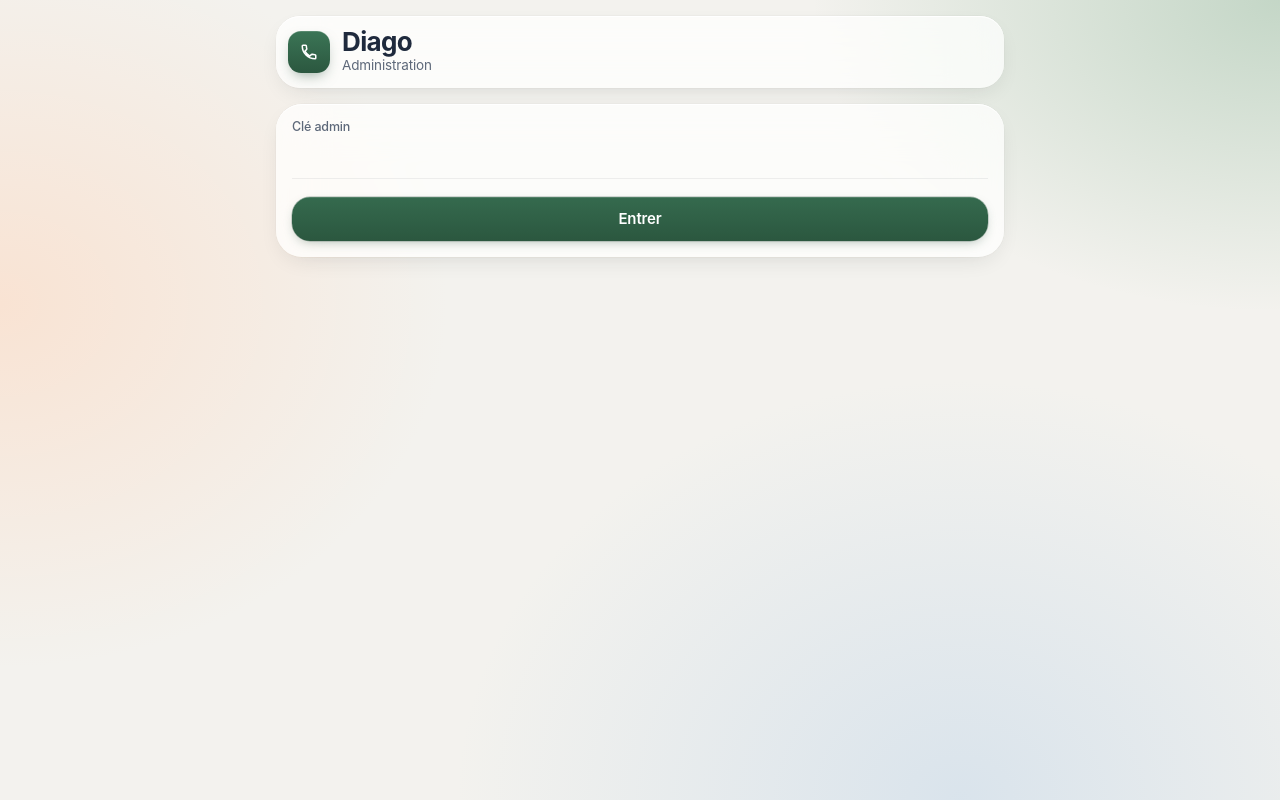
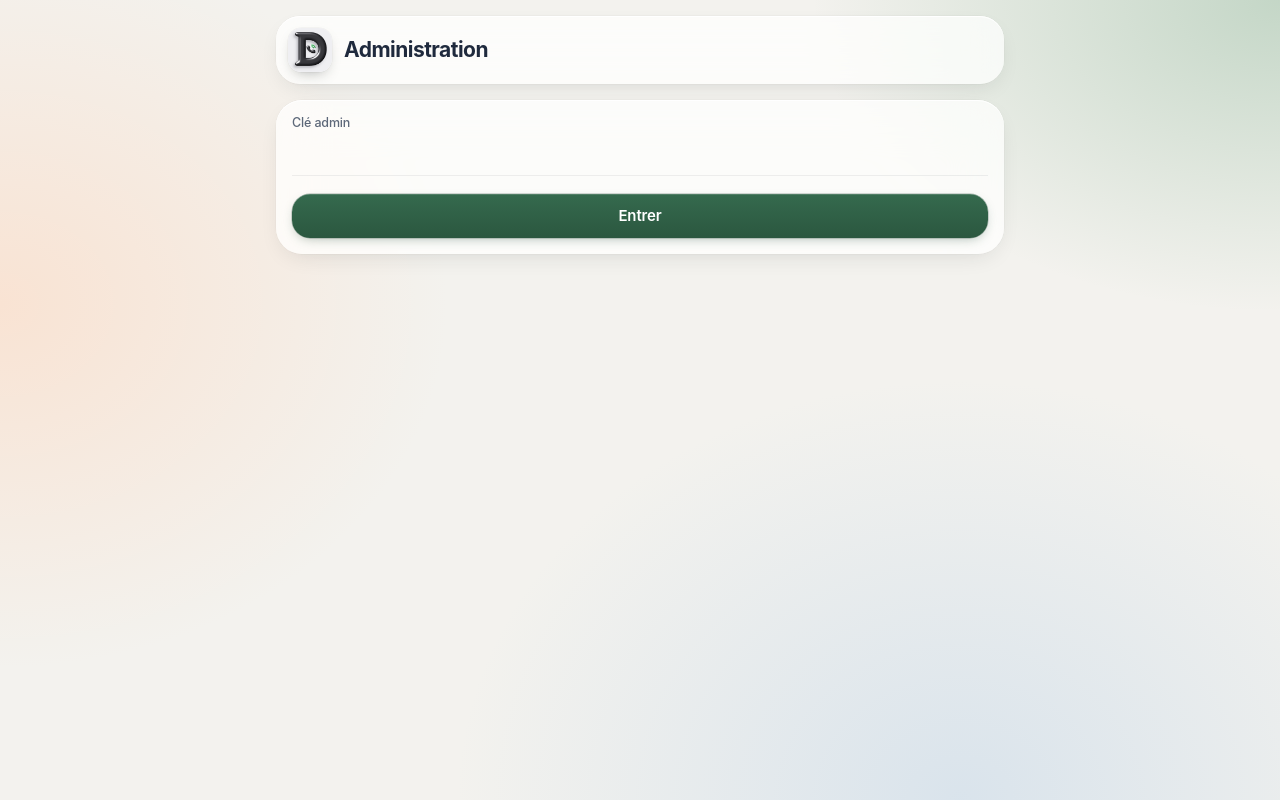
Before and after one commit to aurelife08-sudo/diago, a website: page public/admin.html in a window 1280 px wide. Drawn offline with Linux system fonts and the light colour scheme.

Commit message:
Nouveau logo Diago (en-tête, icônes, favicon) ; le nom du cabinet remplace « Diago » dans l'en-tête
Co-Authored-By: Claude Opus 5.5 <noreply@anthropic.com>
Claude-Session: https://claude.ai/code/session_019GiwWMRQxmTxqvHRdVKHY1

```diff
--- a/public/admin.html
+++ b/public/admin.html
@@ -5,7 +5,7 @@
   <meta name="viewport" content="width=device-width, initial-scale=1" />
   <meta name="robots" content="noindex" />
   <title>Diago · Admin</title>
-  <link rel="icon" href="/icon.svg" type="image/svg+xml" />
+  <link rel="icon" href="/favicon.png" type="image/png" />
   <link rel="stylesheet" href="/app.css" />
   <style>
     .app { padding-bottom: 40px; }
@@ -23,8 +23,8 @@
   <div class="app">
     <header class="top card">
       <div class="brand">
-        <div class="logo"><svg class="i" viewBox="0 0 24 24"><path d="M6.6 10.8a15 15 0 0 0 6.6 6.6l2.2-2.2a1 1 0 0 1 1-.25c1.1.37 2.3.57 3.6.57a1 1 0 0 1 1 1V20a1 1 0 0 1-1 1A17 17 0 0 1 3 4a1 1 0 0 1 1-1h3.5a1 1 0 0 1 1 1c0 1.25.2 2.45.57 3.57a1 1 0 0 1-.25 1z"/></svg></div>
-        <div><div class="brand-name">Diago</div><div class="brand-sub">Administration</div></div>
+        <img class="logo-img" src="/logo.png" alt="Diago" width="44" height="44" />
+        <div><div class="brand-name">Administration</div></div>
       </div>
       <button class="btn sm" id="logout" hidden>Se déconnecter</button>
     </header>
--- a/public/app.css
+++ b/public/app.css
@@ -345,3 +345,11 @@ audio { width: 100%; margin-top: 4px; }
 @keyframes wordin { to { opacity: 1; filter: blur(0); transform: none; } }
 @media (prefers-reduced-motion: reduce) { .w { opacity: 1; filter: none; transform: none; } .pulse::before, .pulse::after { display: none; } }
 #qTotals { display: block !important; padding: 0 !important; }
+
+/* Logo Diago (image) + nom du cabinet en titre */
+.logo-img { width: 44px; height: 44px; border-radius: 13px; object-fit: cover; flex: none; box-shadow: 0 0 0 .5px rgba(0, 0, 0, .06), 0 6px 14px -6px rgba(30, 40, 35, .35); }
+.top .brand-name { font-size: 21px; line-height: 1.15; white-space: nowrap; overflow: hidden; text-overflow: ellipsis; max-width: 100%; }
+.top .brand > div { min-width: 0; }
+.top .brand { min-width: 0; }
+.top .brand-name { white-space: normal; text-overflow: clip; display: -webkit-box; -webkit-line-clamp: 2; -webkit-box-orient: vertical; text-wrap: balance; }
+@media (max-width: 600px) { .top .brand-name { font-size: 18px; } }
```
Also changed, not shown: public/index.html (+4 -5 lines), public/favicon.png (added), public/icon-180.png, public/icon-512.png, public/logo.png (added), public/manifest.webmanifest.
